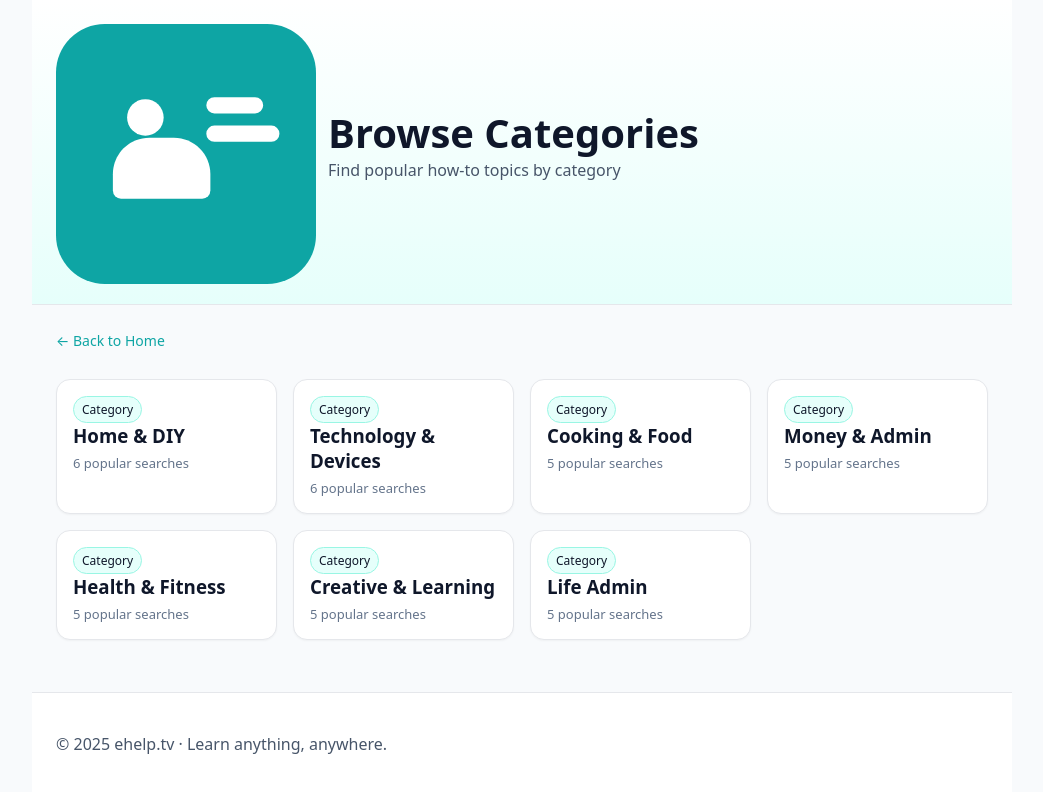
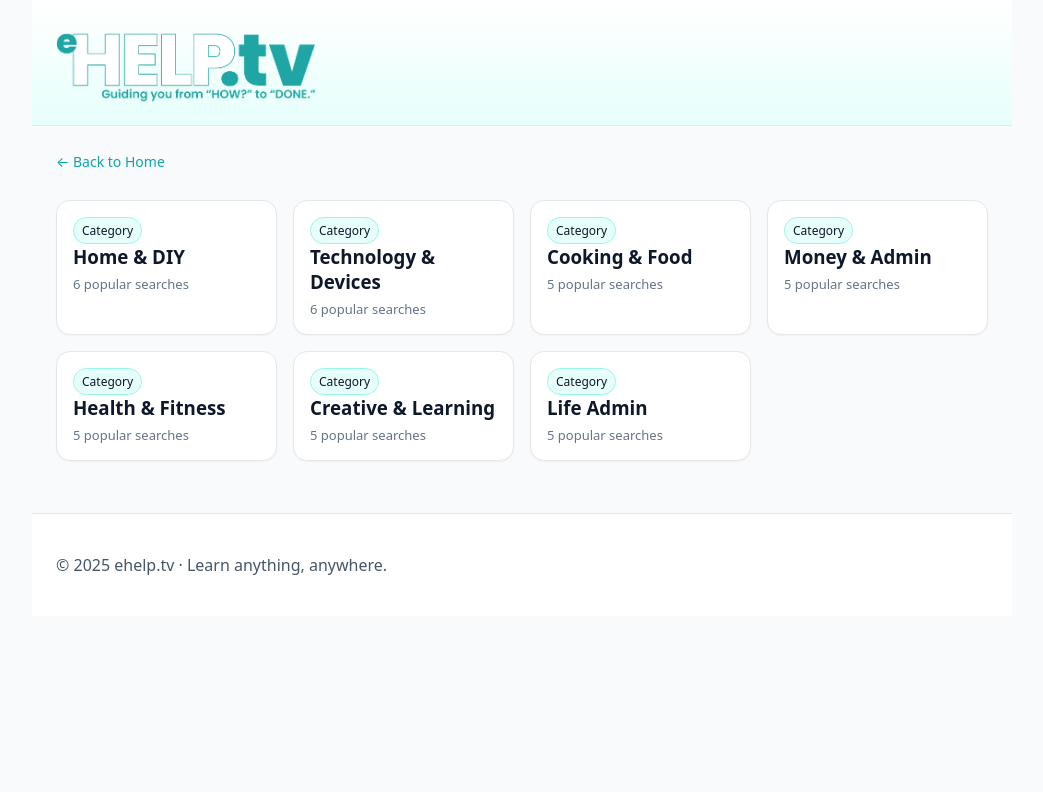
Before and after one commit to ashatalpha/ehelp-tv-edgeauth, a Next.js app: page /category in a window 1280 px wide. Shown: the top 792 px of the page, without its empty margins (118-1161 px from the left). Built offline with nearby package versions, Linux system fonts and the light colour scheme.

Commit message:
index.js

```diff
--- a/pages/category/index.js
+++ b/pages/category/index.js
@@ -16,12 +16,10 @@ export default function CategoryIndex() {
 
       <header className="wrap hero">
         <div className="brand">
-          <img className="logo" src="/favicon.svg" alt="" />
-          <div>
-            <h1>Browse Categories</h1>
-            <p className="tagline">Find popular how-to topics by category</p>
-          </div>
-        </div>
+  <a href="/" aria-label="eHelp.tv home">
+    <img className="logo" src="/logo.png" alt="eHelp.tv" />
+  </a>
+</div>
       </header>
 
       <main className="wrap">
```
